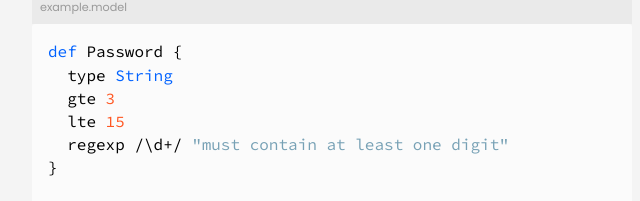
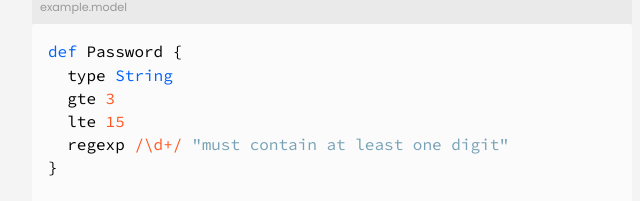
Before and after one commit to voltraco/dml, a website: page docs/index.html in a window 1280 px wide. Shown: the part 2974-3175 px from the top of the page, 160-800 px from the left. Drawn offline with Linux system fonts and the light colour scheme.

Commit message:
update docs, bump version

```diff
--- a/docs/index.html
+++ b/docs/index.html
@@ -106,7 +106,7 @@
   type <span class="pl-c1">String</span>
   gte <span class="pl-n">3</span>
   lte <span class="pl-n">15</span>
-  regexp <span class="pl-pds">/\d+/</span> <span class="pl-s"><span class="pl-pds">"</span>must contain at least one digit<span class="pl-pds">"</span></span>
+  regexp <span class="pl-n">/\d+/</span> <span class="pl-s"><span class="pl-pds">"</span>must contain at least one digit<span class="pl-pds">"</span></span>
 }
 
 <span class="pl-c1" title="Type">Password</span> mypass {
--- a/package.json
+++ b/package.json
@@ -1,6 +1,6 @@
 {
   "name": "node-dml",
-  "version": "1.0.2",
+  "version": "1.1.0",
   "description": "data model language",
   "main": "index.js",
   "scripts": {
```
